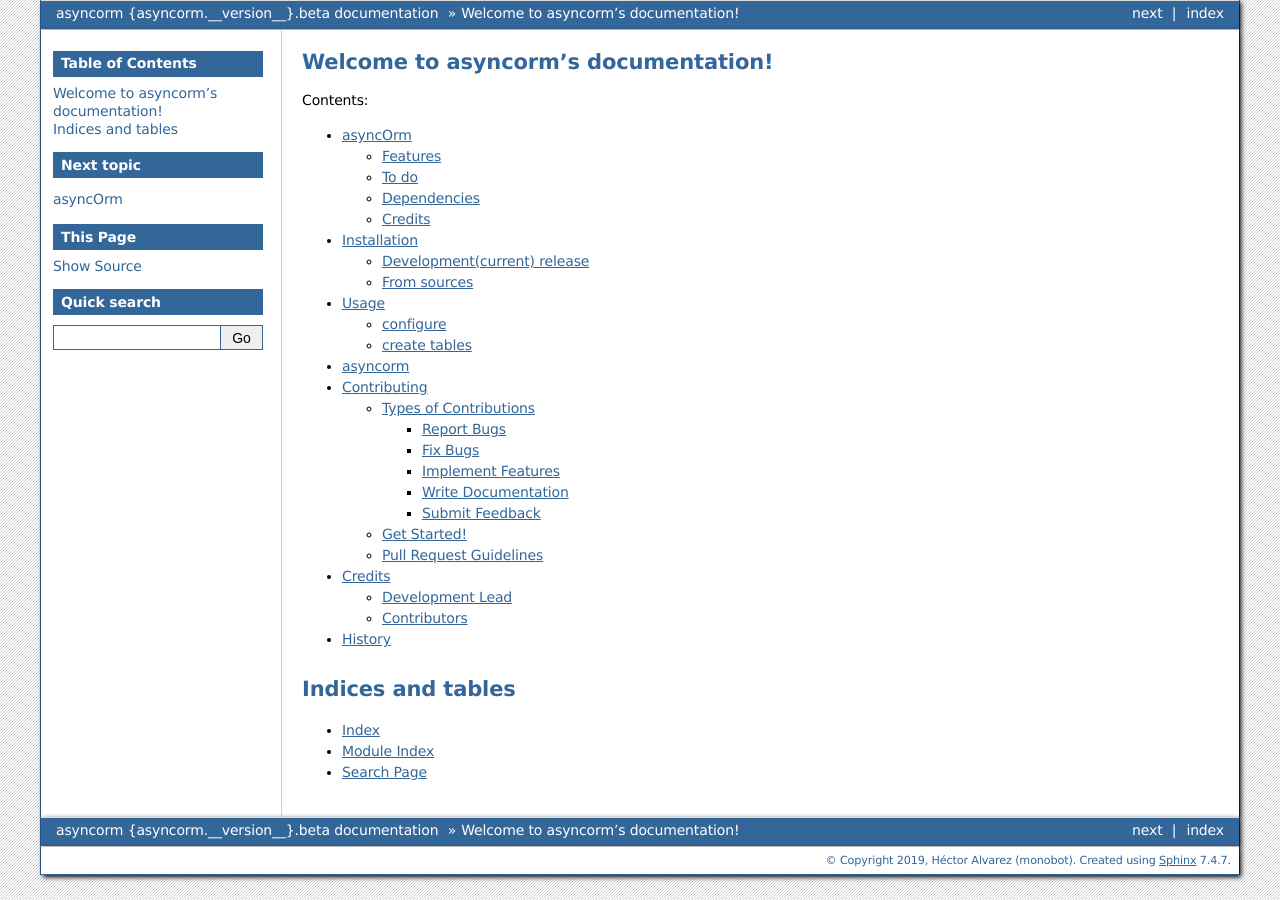
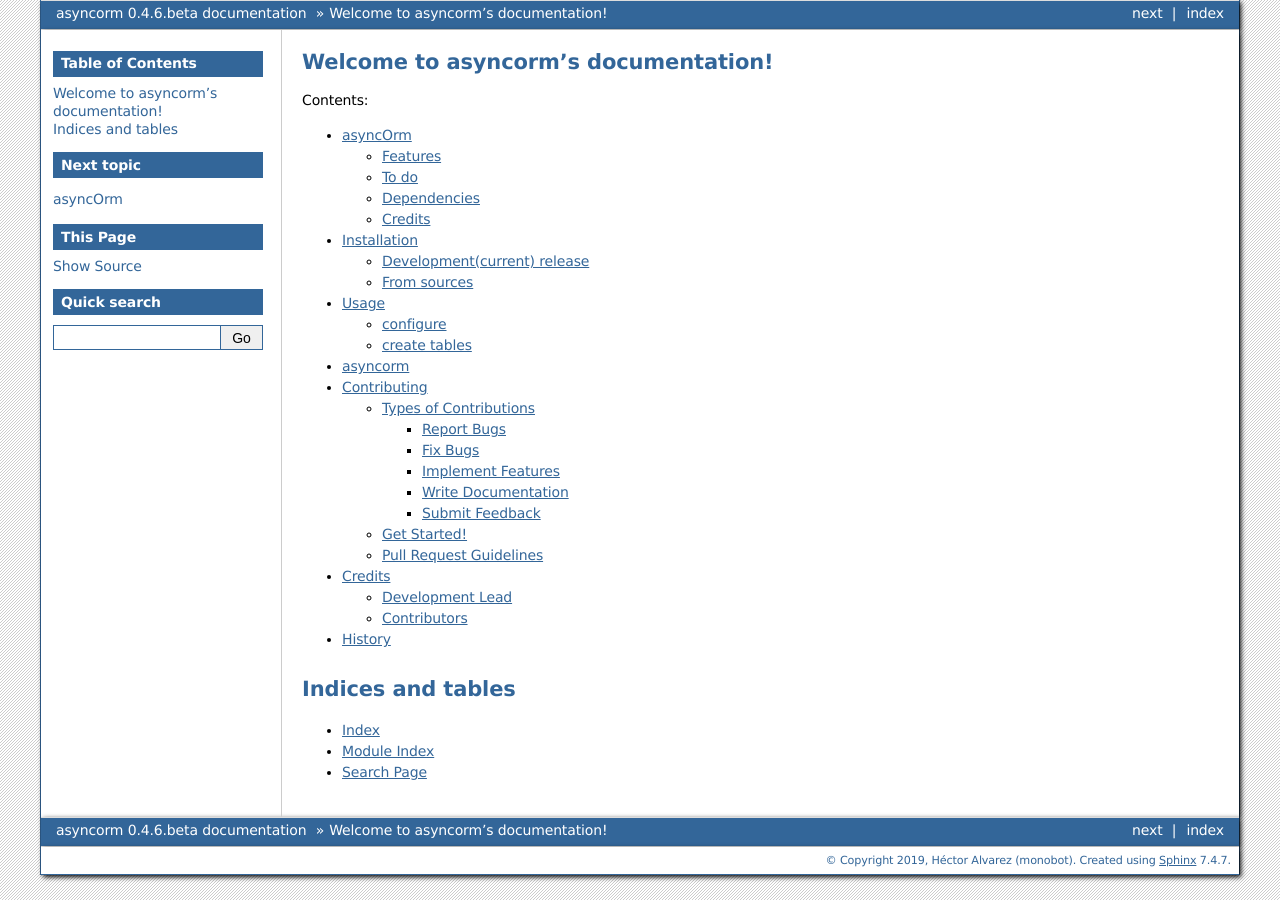
Before and after one commit to monobot/asyncorm, a Sphinx documentation site: the page built from docs/index.rst, in a window 1280 px wide. Built offline with Sphinx 7.4.7, drawn with Linux system fonts in a browser that asks for light colours; pages that are not in the unit, such as notebooks, are missing from menus; some of the changed lines change nothing that is shown.

Commit message:
update quoting

```diff
--- a/docs/conf.py
+++ b/docs/conf.py
@@ -65,7 +65,7 @@
 # The short X.Y version.
 version = asyncorm.__version__
 # The full version, including alpha/beta/rc tags.
-release = '{asyncorm.__version__}.beta'
+release = "{}.beta".format(asyncorm.__version__)
 
 # The language for content autogenerated by Sphinx. Refer to documentation
 # for a list of supported languages.
--- a/setup.py
+++ b/setup.py
@@ -20,7 +20,7 @@
                 elif line:
                     file_requirement += [line]
     except FileNotFoundError:
-        file_requirement = ''
+        file_requirement = ""
     return file_requirement
 
 
```
